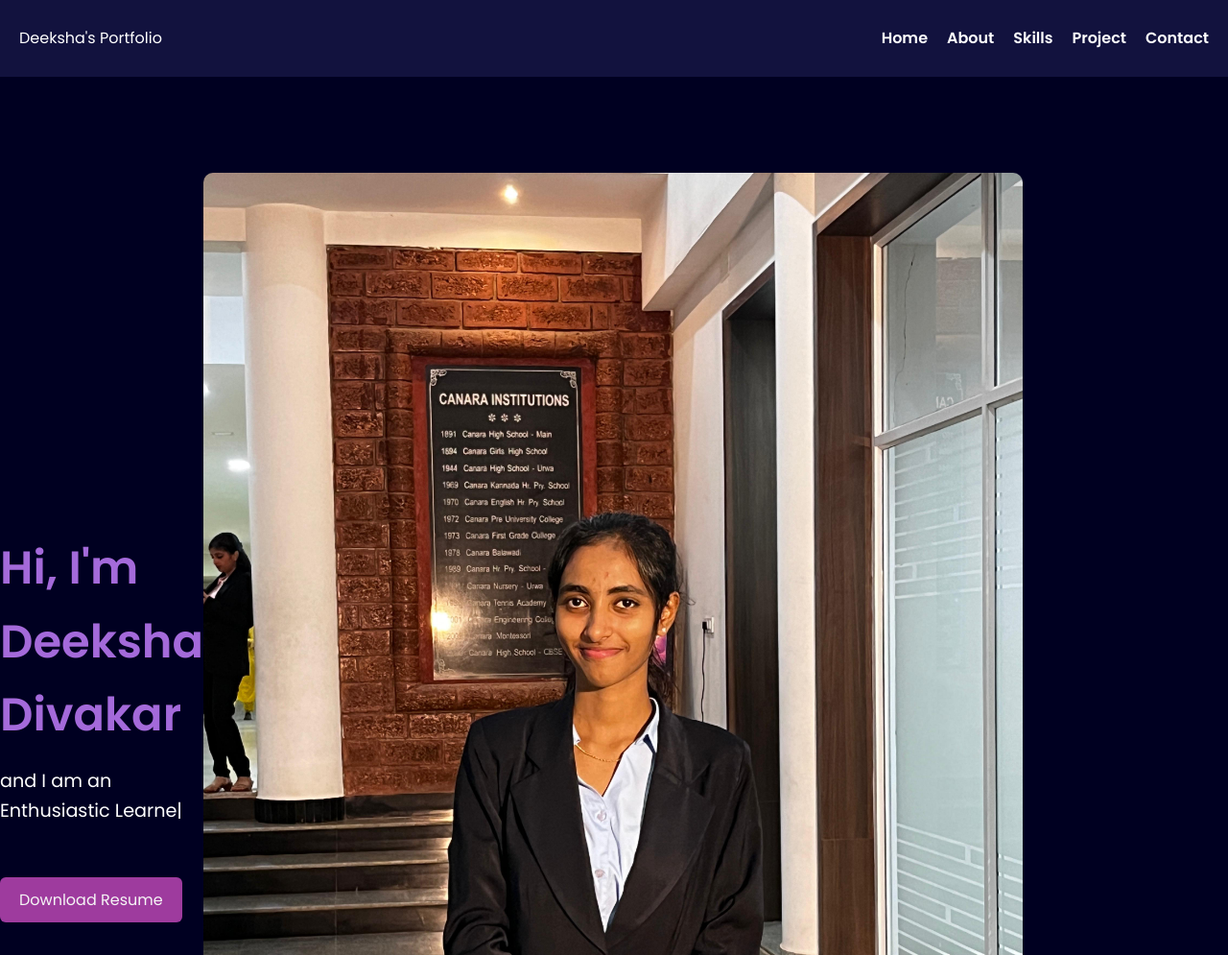
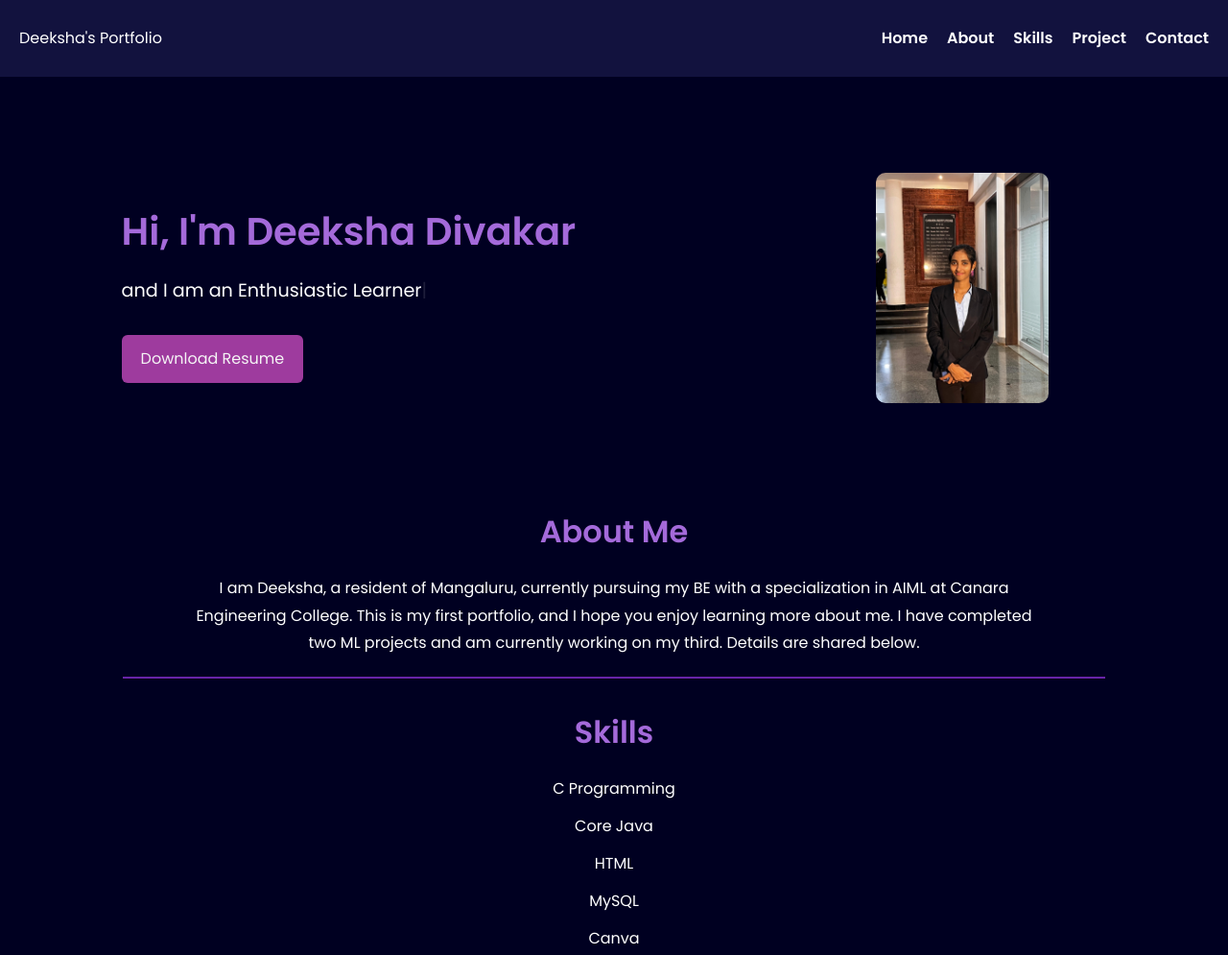
Before and after one commit to Deeksha25003/Deeksha.github.io, a plain HTML site: page index.html in a window 1280 px wide. Shown: the top 995 px of the page at 96% size. Drawn offline with nearby package versions, Linux system fonts and the light colour scheme.

Commit message:
Update index.html

```diff
--- a/index.html
+++ b/index.html
@@ -1,12 +1,12 @@
 <!DOCTYPE html>
 <html lang="en">
-
 <head>
     <meta charset="UTF-8">
     <meta name="viewport" content="width=device-width, initial-scale=1.0">
     <title>Deeksha's Portfolio</title>
     <link href="https://fonts.googleapis.com/css2?family=Poppins:wght@400;600&display=swap" rel="stylesheet">
     <style>
+        /* Reset and basic styling */
         * {
             margin: 0;
             padding: 0;
@@ -14,10 +14,11 @@
         }
 
         body {
-            background-color: rgb(0,0,33);
+            background-color: rgb(0, 0, 33);
             color: #fff;
             font-family: 'Poppins', sans-serif;
             line-height: 1.6;
+            scroll-behavior: smooth;
         }
 
         nav {
@@ -39,6 +40,7 @@
             text-decoration: none;
             color: white;
             font-weight: 600;
+            transition: color 0.3s, font-size 0.3s;
         }
 
         nav ul li a:hover {
@@ -71,18 +73,23 @@
             justify-content: space-around;
             align-items: center;
             margin: 100px 0;
+            flex-wrap: wrap;
+            text-align: center;
         }
 
         .leftSection {
             font-size: 1.2rem;
+            max-width: 500px;
+            text-align: left;
         }
 
         .leftSection h1 {
-            font-size: 3rem;
+            font-size: 2.5rem;
             margin-bottom: 15px;
         }
 
         .btn {
+            display: inline-block;
             padding: 12px 20px;
             background-color: rgb(158, 59, 158);
             color: whitesmoke;
@@ -91,7 +98,7 @@
             font-size: 1rem;
             cursor: pointer;
             text-decoration: none;
-            transition: 0.3s;
+            transition: background-color 0.3s;
         }
 
         .btn:hover {
@@ -99,8 +106,9 @@
         }
 
         .rightSection img {
-            width: 80%;
+            width: 60%; /* Adjusted for better appearance */
             border-radius: 10px;
+            max-width: 300px;
         }
 
         .purple {
@@ -144,6 +152,7 @@
             margin-top: 40px;
             font-size: 0.9rem;
             color: #ddd;
+            text-align: center;
         }
     </style>
 </head>
@@ -165,20 +174,16 @@
     </header>
 
     <main>
-        <section id="Home">
-            <section class="firstSection">
+        <section id="Home" class="firstSection">
             <div class="leftSection">
                 <h1>Hi, I'm <span class="purple">Deeksha Divakar</span></h1>
-                    <div>and I am <span id="element"></span></div>
-                    <br><br>
-                    <div class="buttons">
+                <p>and I am <span id="element"></span></p>
+                <br>
                 <a href="Deeksha_Divakar_Resume.pdf" class="btn">Download Resume</a>
-                    </div>
             </div>
             <div class="rightSection">
                 <img src="deeksha pik.jpg" alt="Deeksha's Picture">
             </div>
-            </section>
         </section>
 
         <section id="About">
@@ -237,12 +242,11 @@
     <script src="https://unpkg.com/typed.js@2.0.16/dist/typed.umd.js"></script>
     <script>
         new Typed('#element', {
-            strings: ['a Learner Web Developer', 'an Enthusiastic Learner'],
+            strings: ['a Learnee ML Engineer', 'an Enthusiastic Learner'],
             typeSpeed: 50,
             backSpeed: 50,
             loop: true
         });
     </script>
 </body>
-
 </html>
```
Lines whose indentation alone changed are shown as unchanged.
